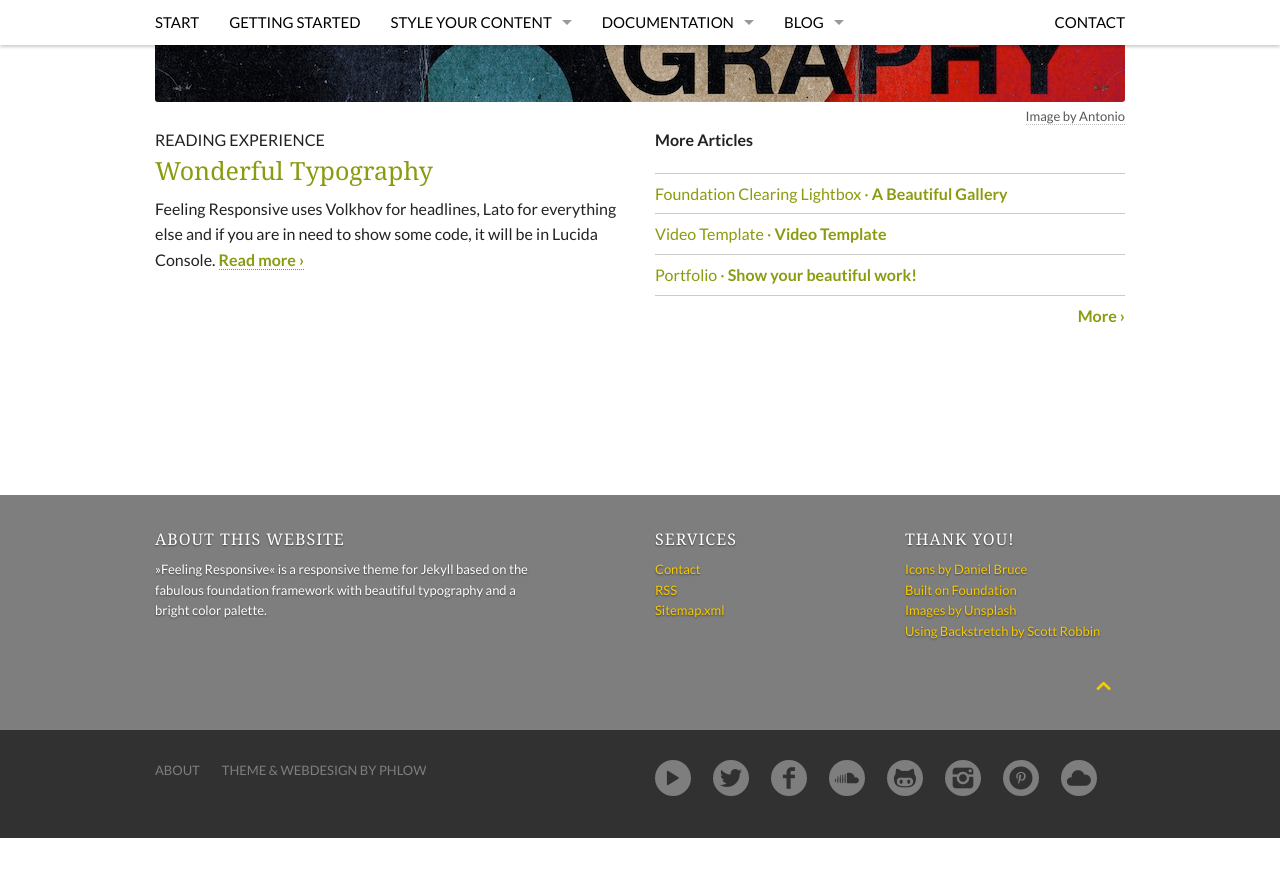
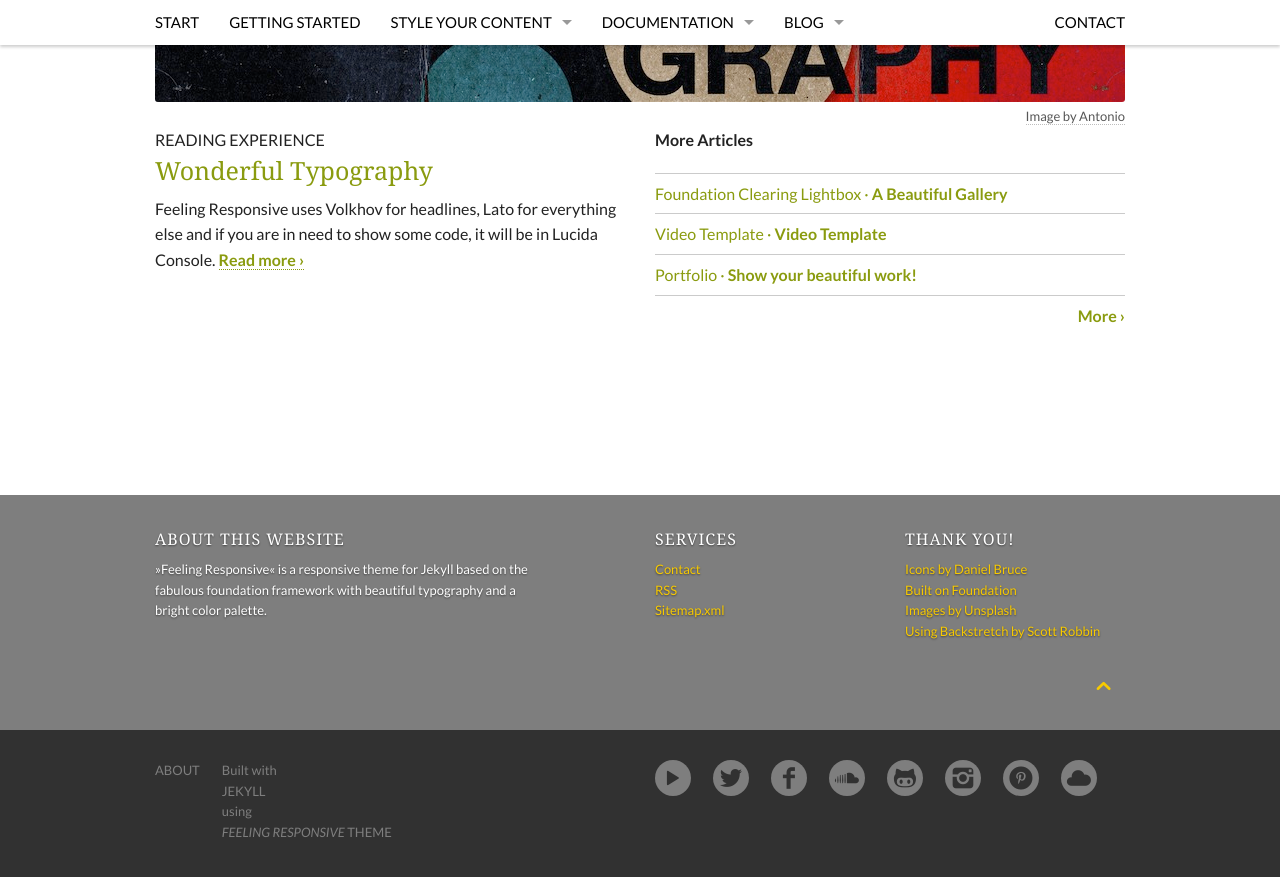
Before and after one commit to hairibar/feeling-responsive, a Jekyll site: the page built from index.html, in a window 1280 px wide and 900 px high, scrolled down 1226 px. Shown: the top 877 px of the window. Built offline with Jekyll 4.4.1, drawn with Linux system fonts in a browser that asks for light colours; some web fonts are replaced; before the commit the page ends 2064 px from its top, so only the background shows below that.

Commit message:
Update footer.html

```diff
--- a/_includes/footer.html
+++ b/_includes/footer.html
@@ -49,7 +49,7 @@
 					<section id="subfooter-left" class="bottom-30 small-12 medium-6 columns">
 						<ul class="inline-list">
 							<li><a href="{{ site.url }}/about/">About</a></li>
-							<li><a href="http://phlow.de/webdesign/">Theme &amp; Webdesign by Phlow</a></li>
+							<li>Built with <a href="http://jekyllrb.com/" target="_blank">Jekyll</a> using <a href="http://phlow.github.io/feeling-responsive/"><em>Feeling Responsive</em> Theme</a></li>
 						</ul>
 					</section>
 
```
